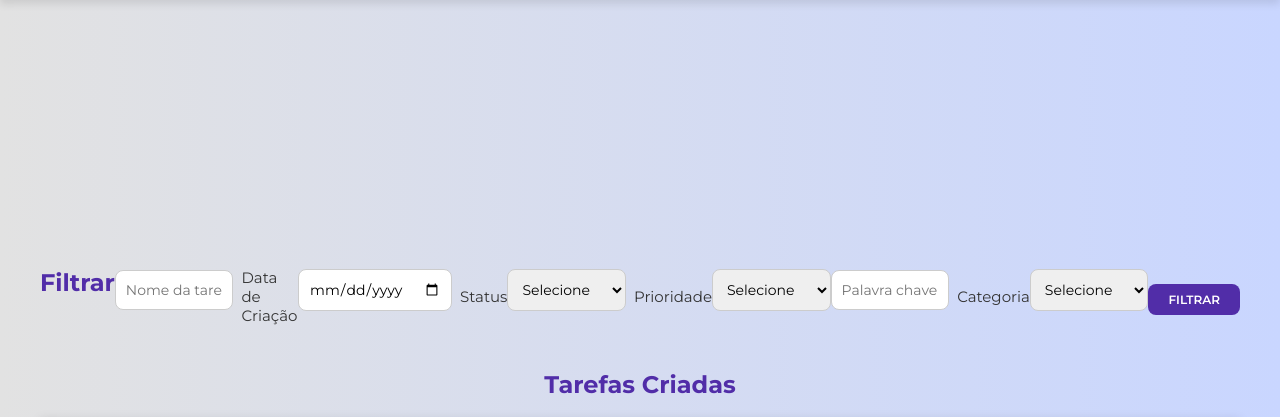
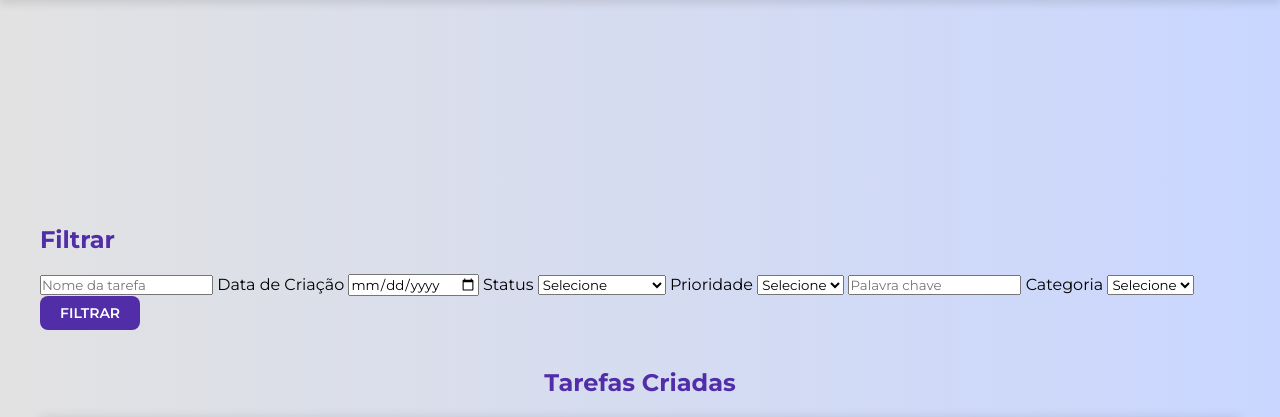
Before and after one commit to EmilyMedeiross/projeto_BD, a Flask app: page /listar_tarefa in a window 1280 px wide. Shown: the part 74-491 px from the top of the page. Run offline with Flask 3, Linux system fonts and the light colour scheme; the visitor is signed in with stand-in values (Sample User, id 1); data that the repository does not hold is empty; some libraries are stand-ins or nearby versions.

Commit message:
Update style_listar.css

```diff
--- a/static/css/style_listar.css
+++ b/static/css/style_listar.css
@@ -1,72 +1,56 @@
 @import url('https://fonts.googleapis.com/css2?family=Montserrat:wght@300;400;500;600;700&display=swap');
 
-.filtrar {
+main {
+    margin: 20px;
     display: flex;
-    max-height: 300px;
-
-}
-.task-form {
-    display: flex;
-    flex-direction: row;
-    justify-content: space-between;
+    flex-direction: column;
     align-items: center;
-    max-height: 300px;
 }
 
-
-.new-task-input6, .new-task-input5 {
+.filter-form {
     display: flex;
-    width: 40%;
+    flex-wrap: wrap;
+    justify-content: space-between;
+    width: 100%;
+    margin-bottom: 20px;
 }
 
-.task-form label {
-    font-size: 15px;
-    color: #333;
-    margin-left: 8px;
-    margin-bottom: 7px;
-    display: flex;
+.filter-group {
+    margin-right: 10px; /* Espaçamento entre os filtros */
+    flex: 1; /* Permite que os filtros cresçam */
+    min-width: 150px; /* Largura mínima */
 }
 
-.task-form input, .task-form textarea, .task-form select {
-    width: 20%;
+.filter-form label {
+    font-size: 16px;
+    color: #333;
+    display: block;
+    margin-bottom: 5px;
+}
+
+.filter-form input, .filter-form select {
+    width: 100%;
     padding: 10px;
-    margin-bottom: 20px;
     border: 1px solid #ccc;
     border-radius: 8px;
     font-size: 14px;
 }
 
-.task-form input[type="date"] {
-    font-size: 14px;
-}
-
-/* Centralizando o botão */
-.task-form .button-container {
-    display: flex;
-    justify-content: center;
-}
-
-.task-form button {
+button {
     background-color: #512da8;
     color: #fff;
-    font-size: 12px; /* Diminuir o tamanho da fonte */
-    padding: 8px 20px; /* Diminuir o padding */
+    font-size: 14px;
+    padding: 8px 20px;
     border: none;
     border-radius: 8px;
     font-weight: 600;
     text-transform: uppercase;
     cursor: pointer;
     transition: background-color 0.3s ease;
-    width: auto; /* Remover a largura 100% */
 }
 
-.task-form button:hover {
+button:hover {
     background-color: #5c6bc0;
-}
-
-main {
-    margin: 20px;
-    flex-direction: column;
 }
 
 table {
@@ -88,15 +72,20 @@
 }
 
 footer {
-    background-color: #333;
+    background-color: #512da8;
     color: #fff;
+    padding: 15px;
     text-align: center;
-    padding: 10px;
-    position: absolute;
-    bottom: 0;
-    width: 100%;
+    font-size: 12px;
 }
 
+.butao_filtrar {
+    margin-top: 35px;
+    height: 30px;
+}
+
+
+@import url('https://fonts.googleapis.com/css2?family=Montserrat:wght@300;400;500;600;700&display=swap');
 
 * {
     margin: 0;
```
